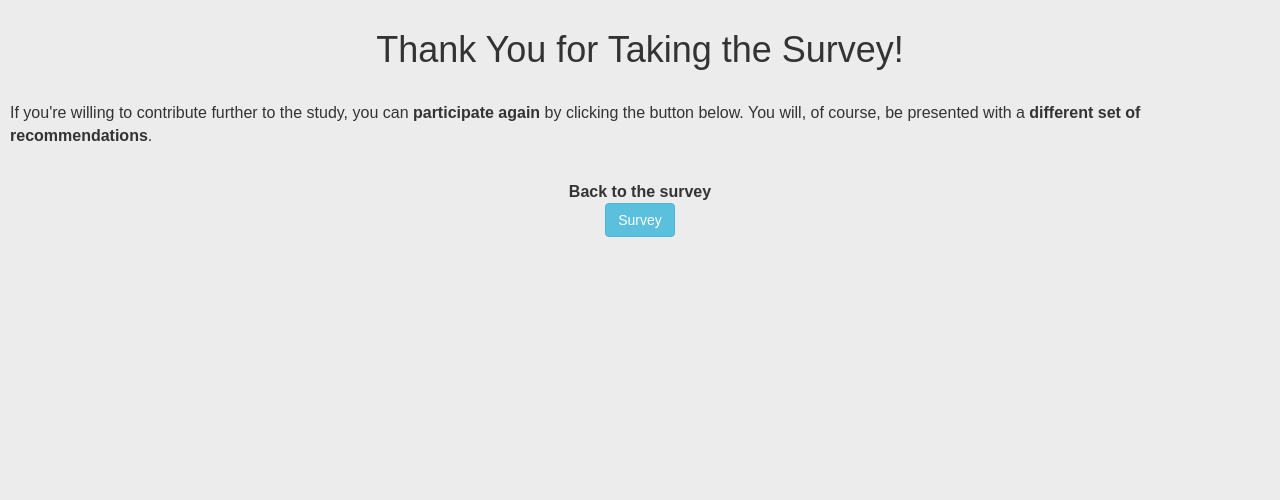
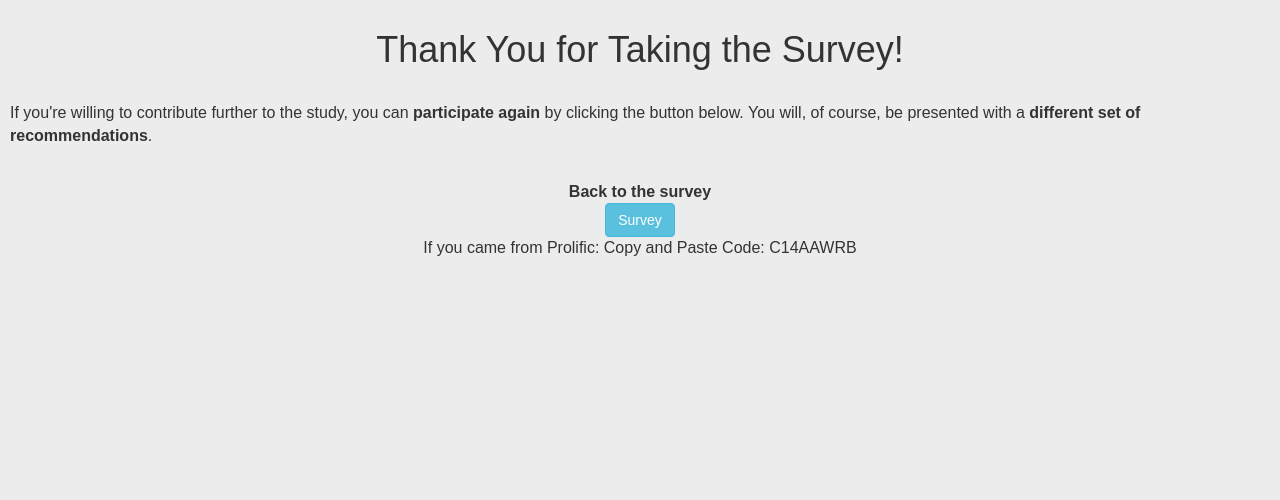
Before and after one commit to csteinmann/book_recommendation, a Django app: template bookrec/templates/bookrec/thank_you.html in a window 1280 px wide. Shown: the part 88-588 px from the top of the page. Run offline with Django 4.2, Linux system fonts and the light colour scheme; the template is opened without the code that fills it, so the values that code supplies are empty; some libraries are stand-ins or nearby versions.

Commit message:
Update thank_you.html

```diff
--- a/bookrec/templates/bookrec/thank_you.html
+++ b/bookrec/templates/bookrec/thank_you.html
@@ -26,4 +26,7 @@ Thank You
             Survey
         </button>
     </div>
+    <div class="center-container">
+        If you came from Prolific: Copy and Paste Code: C14AAWRB
+    </div>
 {% endblock %}
```
